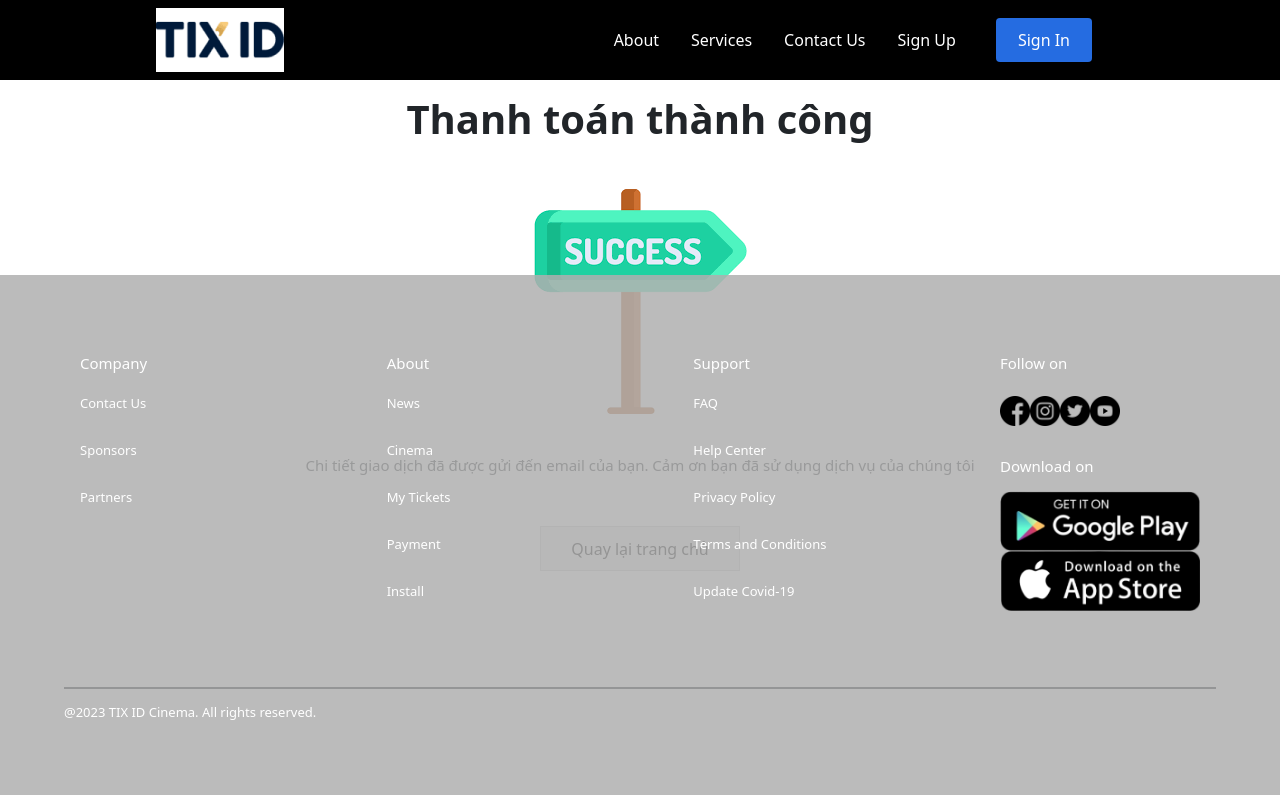
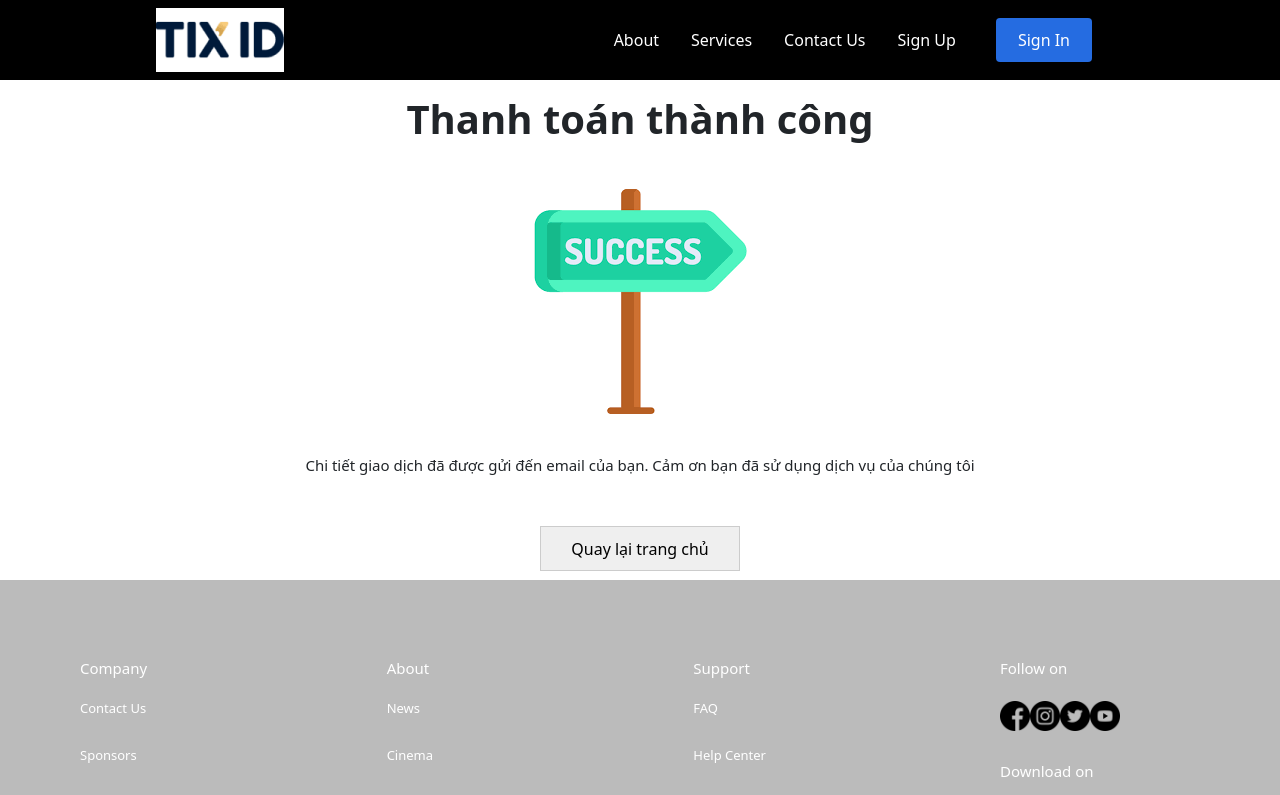
Before and after one commit to Leino2604/cinema-web-app, a React (Create React App) app: page /payment/success in a window 1280 px wide. Shown: the top 795 px of the page. Built offline with nearby package versions, Linux system fonts and the light colour scheme.

Commit message:
Slight fix for footer

```diff
--- a/src/components/Footer.css
+++ b/src/components/Footer.css
@@ -1,7 +1,7 @@
 .footer {
   background-color: #afafafd8;
   padding: 4rem 4rem;
-  position: absolute;
+  position: relative;
   bottom: 0;
   left: 0;
   right: 0;
@@ -79,5 +79,5 @@ a {
 }
 
 hr {
-  border-width: 2px; /* hoặc chỉ định độ dày cụ thể với giá trị số */
+  border-width: 2px;
 }
--- a/src/index.css
+++ b/src/index.css
@@ -7,7 +7,7 @@ body {
   font-family: 'Fira Sans';
   background-color: #f1f1f1;
   position: relative;
-  padding-bottom: 200px;
+  /* padding-bottom: 200px; */
   min-height: 100vh;
   -webkit-font-smoothing: antialiased;
   -moz-osx-font-smoothing: grayscale;
```
